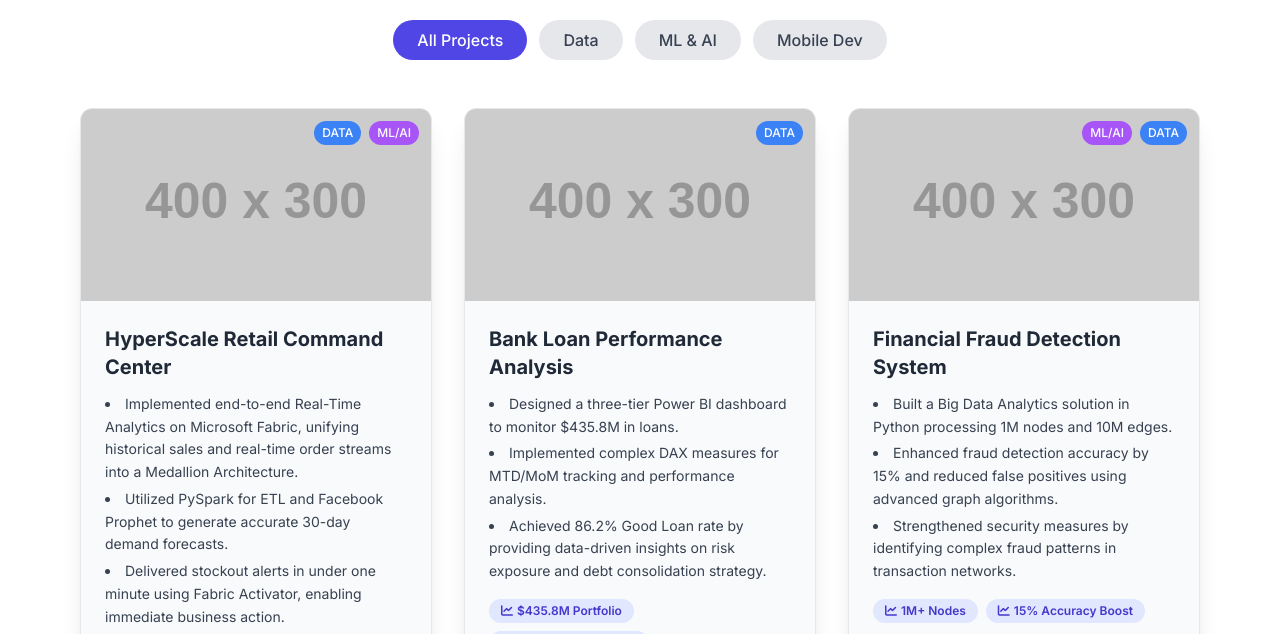
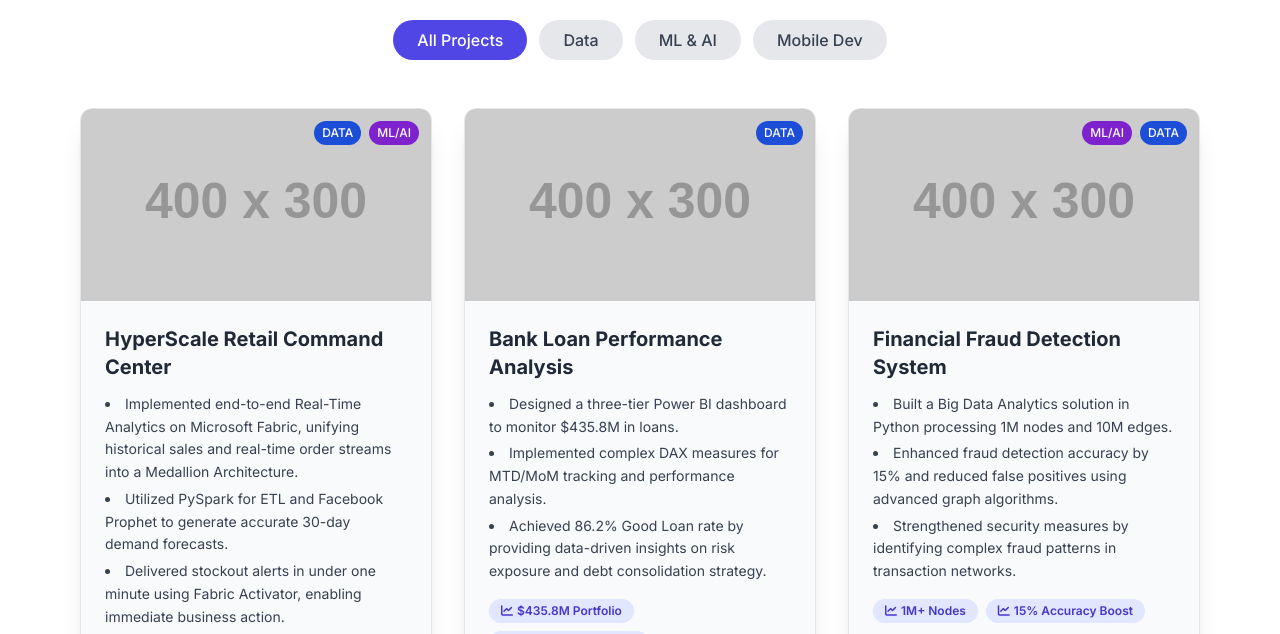
Before and after one commit to BhuvanPS/Portfolio, a plain HTML site: page index.html in a window 1280 px wide. Shown: the part 3900-4534 px from the top of the page. Drawn offline with nearby package versions, Linux system fonts and the light colour scheme; placeholder pictures from the web are drawn by us.

Commit message:
Accessibility Improvement

```diff
--- a/script.js
+++ b/script.js
@@ -143,9 +143,9 @@ function createProjectCard(project) {
             <div class="absolute top-3 right-3 flex gap-2">
                 ${project.category.map(cat => {
         const colors = {
-            'data': 'bg-blue-500',
-            'ml-ai': 'bg-purple-500',
-            'mobile': 'bg-green-500'
+            'data': 'bg-blue-700',
+            'ml-ai': 'bg-purple-700',
+            'mobile': 'bg-green-700'
         };
         return `<span class="${colors[cat]} text-white text-xs px-2 py-1 rounded-full font-medium">${cat.toUpperCase().replace('-', '/')}</span>`;
     }).join('')}
--- a/styles.css
+++ b/styles.css
@@ -1,4 +1,32 @@
 @import url('https://fonts.googleapis.com/css2?family=Inter:wght@300;400;500;600;700;800;900&display=swap');
+
+/* Font Awesome Overrides for font-display: swap */
+@font-face {
+    font-family: 'Font Awesome 6 Free';
+    font-style: normal;
+    font-weight: 900;
+    font-display: swap;
+    src: url(https://cdnjs.cloudflare.com/ajax/libs/font-awesome/6.5.2/webfonts/fa-solid-900.woff2) format('woff2'),
+        url(https://cdnjs.cloudflare.com/ajax/libs/font-awesome/6.5.2/webfonts/fa-solid-900.ttf) format('truetype');
+}
+
+@font-face {
+    font-family: 'Font Awesome 6 Free';
+    font-style: normal;
+    font-weight: 400;
+    font-display: swap;
+    src: url(https://cdnjs.cloudflare.com/ajax/libs/font-awesome/6.5.2/webfonts/fa-regular-400.woff2) format('woff2'),
+        url(https://cdnjs.cloudflare.com/ajax/libs/font-awesome/6.5.2/webfonts/fa-regular-400.ttf) format('truetype');
+}
+
+@font-face {
+    font-family: 'Font Awesome 6 Brands';
+    font-style: normal;
+    font-weight: 400;
+    font-display: swap;
+    src: url(https://cdnjs.cloudflare.com/ajax/libs/font-awesome/6.5.2/webfonts/fa-brands-400.woff2) format('woff2'),
+        url(https://cdnjs.cloudflare.com/ajax/libs/font-awesome/6.5.2/webfonts/fa-brands-400.ttf) format('truetype');
+}
 
 body {
     font-family: 'Inter', sans-serif;
```
Also changed, not shown: pers-icon.webp (deleted).
